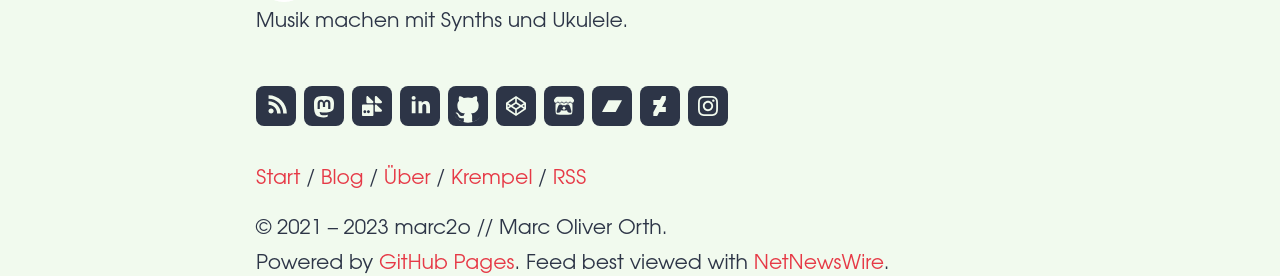
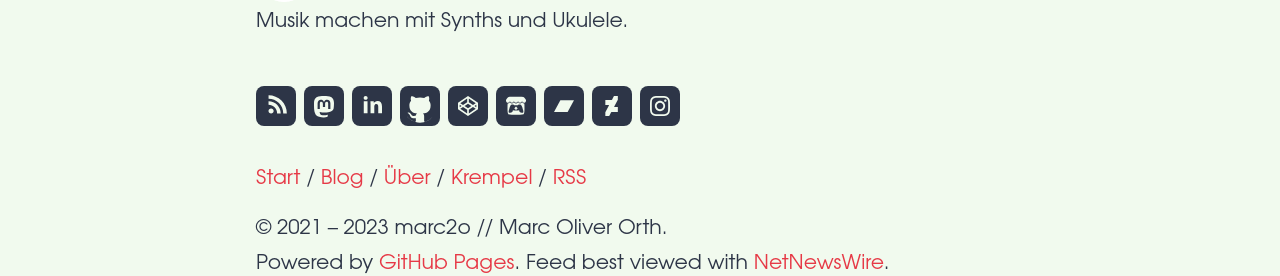
Before and after one commit to marc2o/marc2o.github.io, a Jekyll site: the page built from about.md, in a window 1280 px wide. Shown: the part 1858-2134 px from the top of the page. Built offline with Jekyll 4.4.1, drawn with Linux system fonts in a browser that asks for light colours.

Commit message:
Update follow.html

```diff
--- a/_includes/follow.html
+++ b/_includes/follow.html
@@ -15,7 +15,7 @@
         </g>
       </svg>
     </a>
-  </li><li>
+  </li><!--<li>
     <a href="https://firefish.social/@marc2o" title="Firefish" rel="me" target="_blank">
       <svg width="100%" height="100%" viewBox="0 0 48 48" version="1.1" xmlns:xlink="http://www.w3.org/1999/xlink" xmlns="http://www.w3.org/2000/svg">
         <g id="Firefish" clip-path="url(#clip_1)" fill="#FFFFFF" >
@@ -24,7 +24,7 @@
         </g>
       </svg>
     </a>
-  </li><!--<li>
+  </li><li>
     <a href="https://post.news/@/marc2o" title="Post News" rel="me" target="_blank">
       <svg width="100%" height="100%" viewBox="0 0 48 48" version="1.1" xmlns:xlink="http://www.w3.org/1999/xlink" xmlns="http://www.w3.org/2000/svg">
         <g fill="#FFFFFF" fill-rule="evenodd">
```
